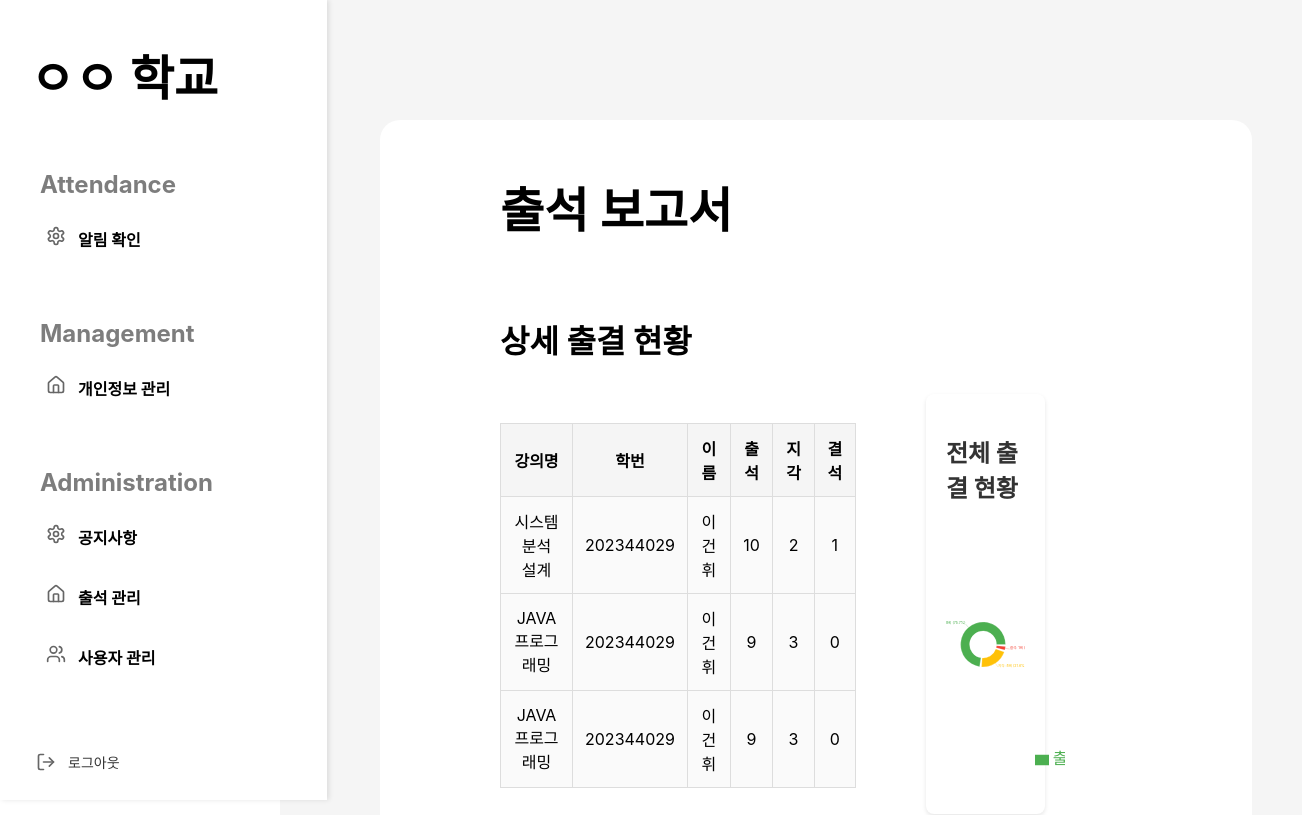
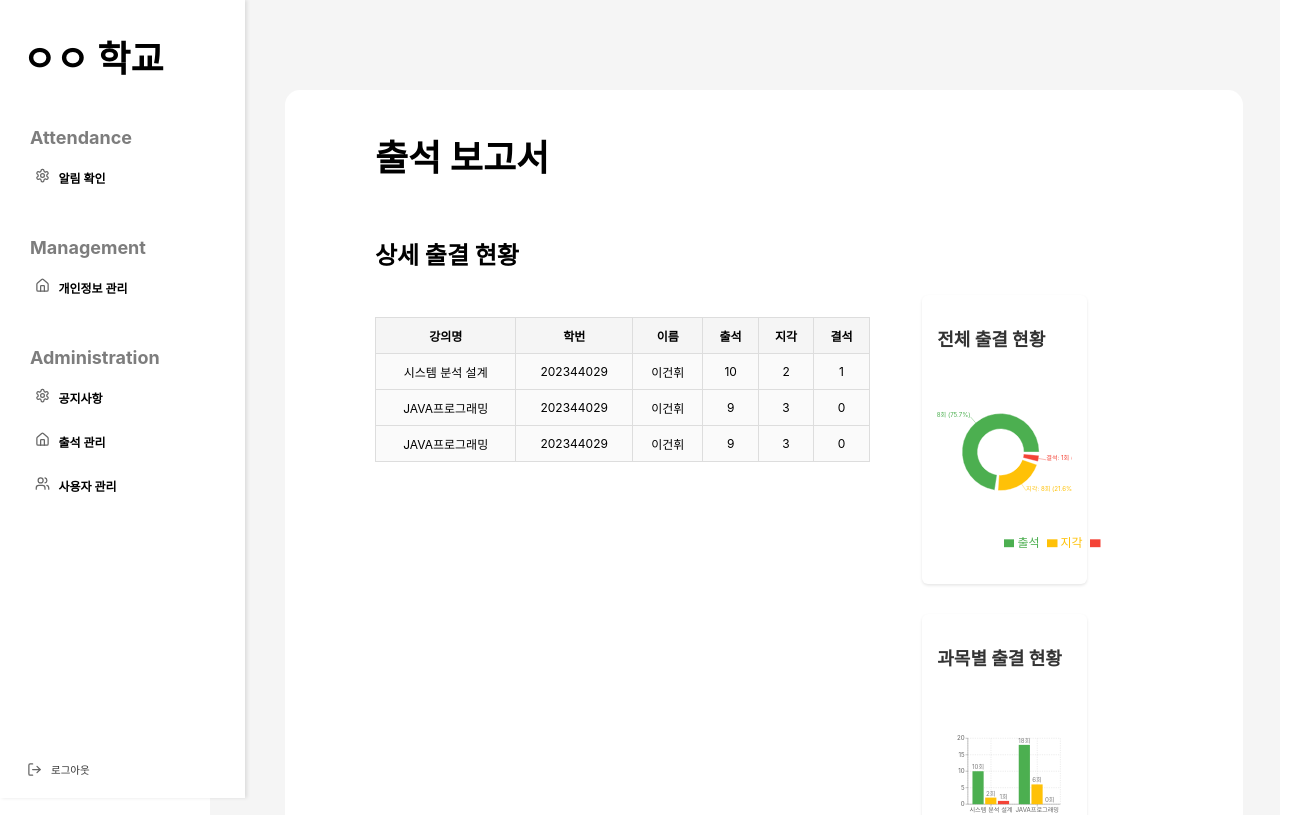
Before and after one commit to LeeGH04/Student_Attendance_Management, a React (Create React App) app: page /AttendanceReportPage in a window 1280 px wide. Shown: the top 815 px of the page, 1302 px wide, since content can reach past the window. Built offline with nearby package versions, Linux system fonts and the light colour scheme; sample sign-in values are in the browser's storage.

Commit message:
크기 수정

```diff
--- a/public/index.html
+++ b/public/index.html
@@ -9,6 +9,7 @@
       name="description"
       content="Web site created using create-react-app"
     />
+    <!-- public/index.html -->
     <link rel="apple-touch-icon" href="%PUBLIC_URL%/logo192.png" />
     <!--
       manifest.json provides metadata used when your web app is installed on a
--- a/src/App.css
+++ b/src/App.css
@@ -2,9 +2,10 @@
   text-align: center;
 }
 
+
 .app-layout {
   display: flex;
-  min-height: 100vh;
+  min-height: 133vh;
 }
 
 .main-content {
--- a/src/App.js
+++ b/src/App.js
@@ -1,5 +1,5 @@
 // src/App.js
-import React from 'react';
+import React, {useEffect} from 'react';
 import { BrowserRouter, Routes, Route, Navigate } from 'react-router-dom';
 import LoginPage from './components/LoginPage';
 import StudentMain from './components/StudentMain';
@@ -19,6 +19,13 @@ import './App.css';
 import AttendanceManagementPage from "./components/AttendanceManagementPage";
 
 function App() {
+    useEffect(() => {
+        const isChrome = /Chrome/.test(navigator.userAgent) && /Google Inc/.test(navigator.vendor);
+        if (isChrome) {
+            document.body.style.zoom = "75%";
+        }
+    }, []);
+
     return (
         <BrowserRouter>
             <Routes>
--- a/src/css/Base.css
+++ b/src/css/Base.css
@@ -12,6 +12,7 @@
     margin-left: 100px;  /* 사이드바 너비만큼 여백 */
     padding: 20px;
     width: calc(100% - 327px);  /* 사이드바 너비만큼 빼기 */
+    height: 133vh;
     min-height: 90vh;  /* 최소 높이를 화면 높이로 설정 */
     overflow-y: auto;
     background-color: #ffffff;
--- a/src/css/SideBar.css
+++ b/src/css/SideBar.css
@@ -1,7 +1,7 @@
 /* 사이드바 스타일 */
 .sidebar {
     width: 327px;
-    height: 100vh;
+    height: 133vh;
     position: fixed;
     background: #FFF;
     top: 0;
```
